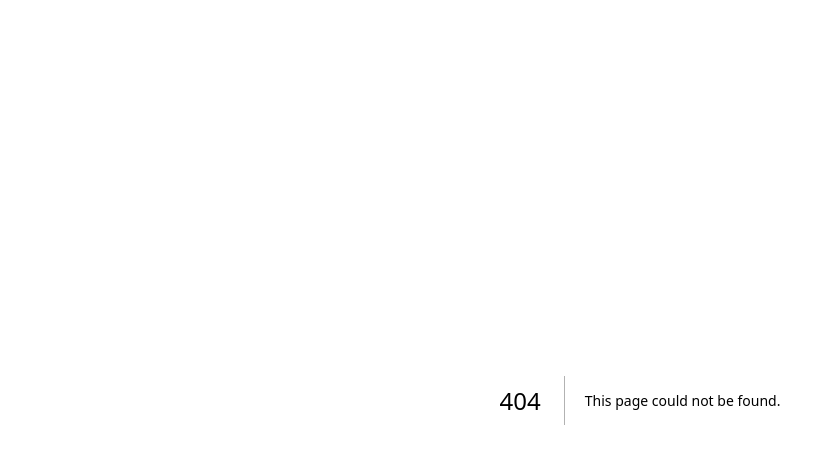
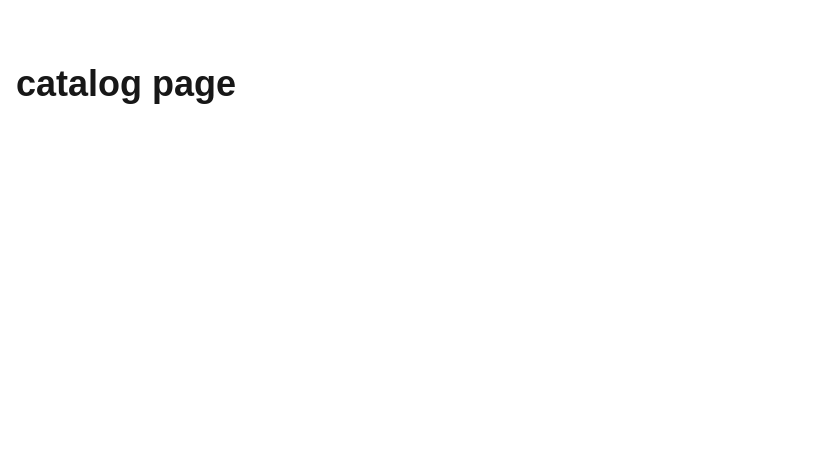
Before and after one commit to EkaterinaVag/patterns-shop, a Next.js app: page /catalog in a window 1280 px wide. Before the commit this address had no page. Shown: the top 464 px of the page, without its empty margins (0-826 px from the left). Built offline with nearby package versions, Linux system fonts and the light colour scheme.

Commit message:
feat: add catalog page

```diff
--- /dev/null
+++ b/app/catalog/page.tsx
@@ -0,0 +1 @@
+export { CatalogPage as default } from "@/pages/catalog";
--- a/app/page.tsx
+++ b/app/page.tsx
@@ -1,3 +1 @@
-import { MainPage } from "@/pages/main";
-
-export default MainPage;
+export { MainPage as default } from "@/pages/main";
--- /dev/null
+++ b/src/pages/catalog/index.ts
@@ -0,0 +1 @@
+export { CatalogPage } from './ui/CatalogPage';
--- /dev/null
+++ b/src/pages/catalog/ui/CatalogPage.tsx
@@ -0,0 +1,9 @@
+export function CatalogPage() {
+    return (
+        <main className="flex-1">
+            <section className="container mx-auto px-4 py-16">
+                <h1 className="text-4xl font-bold">catalog page</h1>
+            </section>
+        </main>
+    );
+}
```
